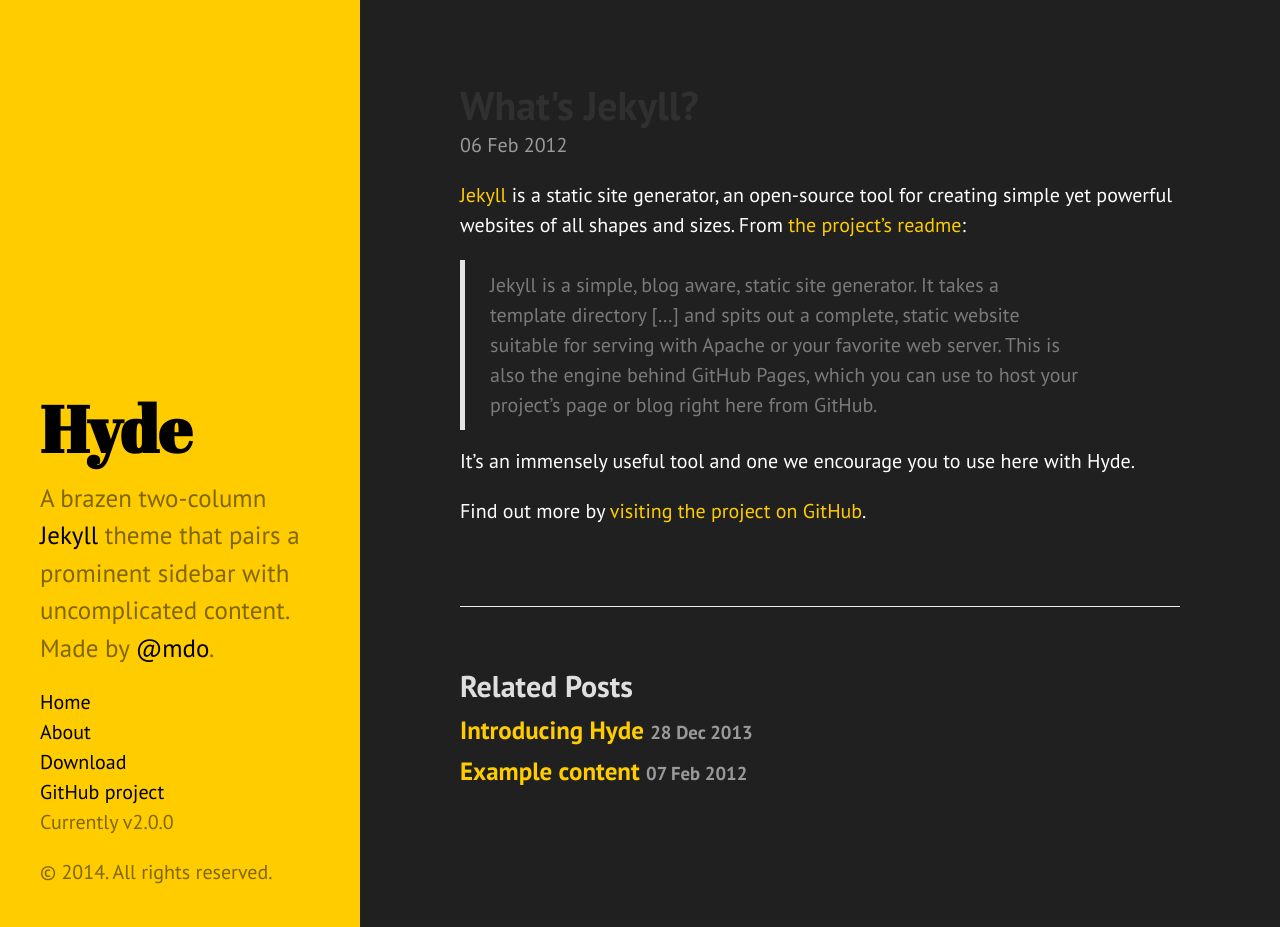
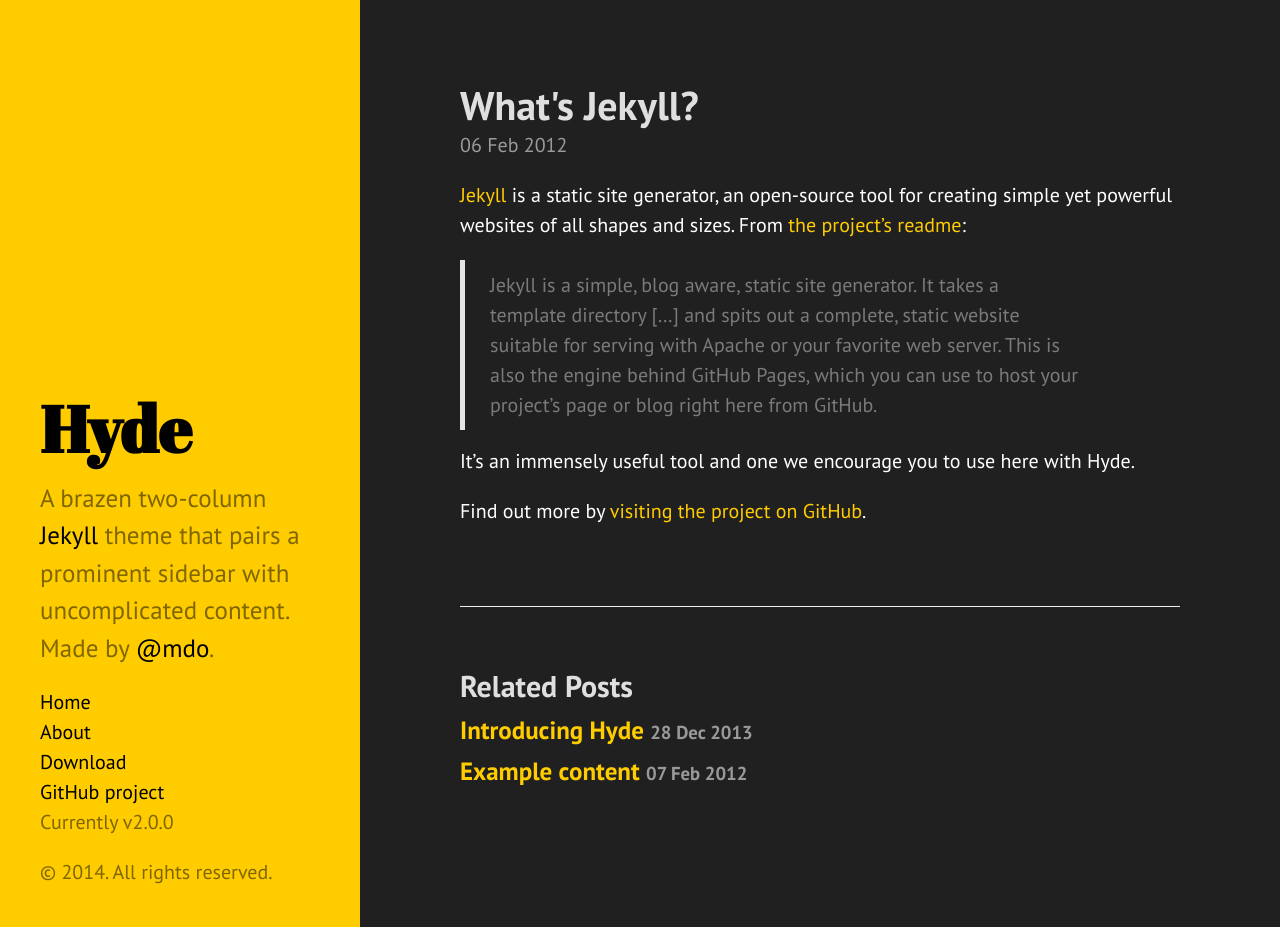
Before and after one commit to openscienceforum/openscienceforum.github.io, a Jekyll site: the page built from _posts/2012-02-06-whats-jekyll.md, in a window 1280 px wide and 927 px high. Built offline with Jekyll 4.4.1, drawn with Linux system fonts in a browser that asks for light colours.

Commit message:
Change to Proper Color

```diff
--- a/public/css/poole.css
+++ b/public/css/poole.css
@@ -310,7 +310,7 @@
 .page-title,
 .post-title,
 .post-title a {
-  color: #303030;
+  color: #DFDFDF;
 }
 .page-title,
 .post-title {
```
